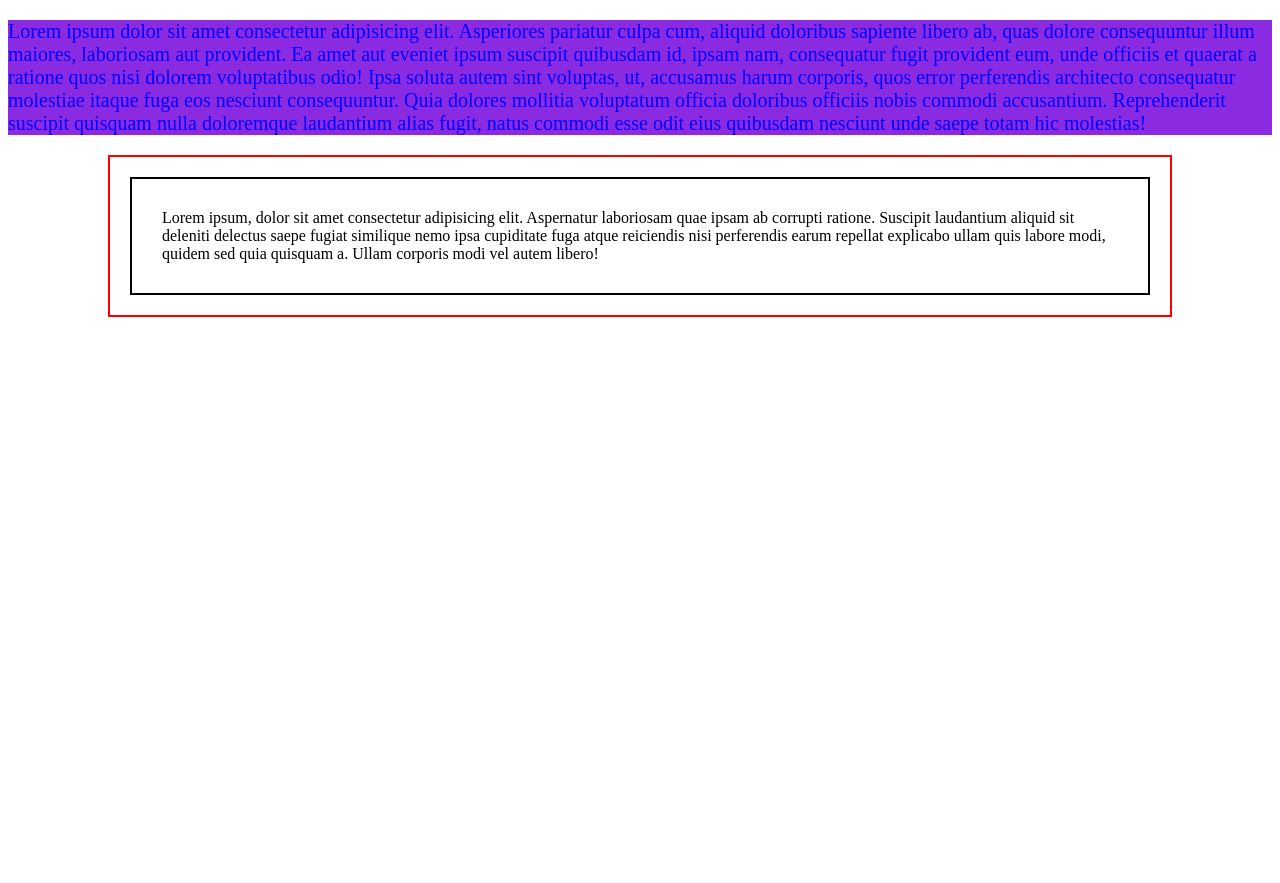
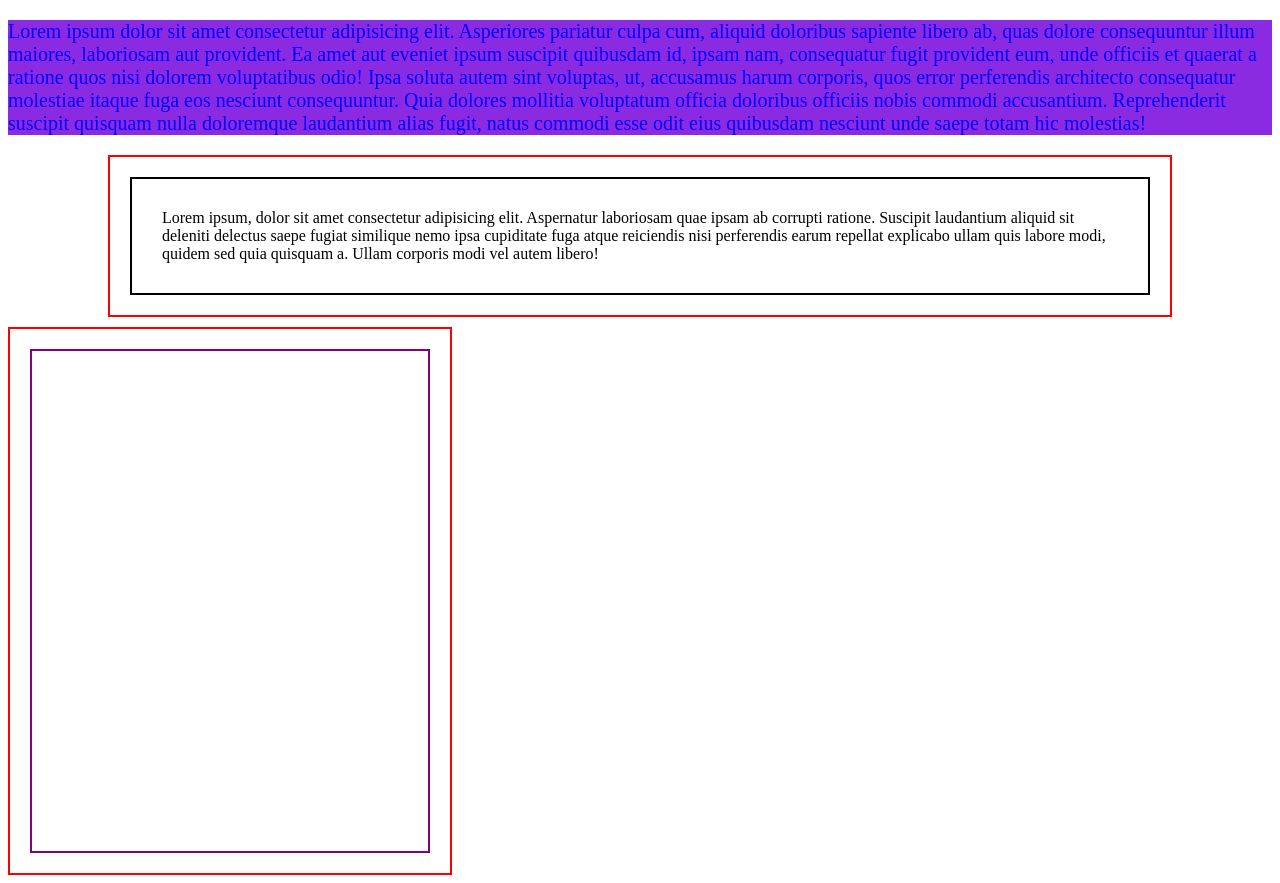
Before and after one commit to torikulislamv3/css-first-class, a plain HTML site: page index.html in a window 1280 px wide. Before the commit the page ends 800 px from the top, so only its background shows below. Drawn offline with Linux system fonts and the light colour scheme.

Commit message:
emplement min and max content

```diff
--- a/index.html
+++ b/index.html
@@ -22,5 +22,8 @@
             Lorem ipsum, dolor sit amet consectetur adipisicing elit. Aspernatur laboriosam quae ipsam ab corrupti ratione. Suscipit laudantium aliquid sit deleniti delectus saepe fugiat similique nemo ipsa cupiditate fuga atque reiciendis nisi perferendis earum repellat explicabo ullam quis labore modi, quidem sed quia quisquam a. Ullam corporis modi vel autem libero!
         </p>
      </section>
+     <div class="main-div">
+        <div class="box-1"></div>
+     </div>
 </body>
 </html>
--- a/main.css
+++ b/main.css
@@ -27,3 +27,14 @@
     padding: 30px;
     margin: 20px;
 }
+.main-div{
+    border: 2px solid red;
+    padding: 20px;
+    margin-top: 10px;
+    max-height: 600px;
+    max-width: 400px;
+}
+.box-1{
+    border: 2px solid purple;
+    min-height: 500px;
+}
```
